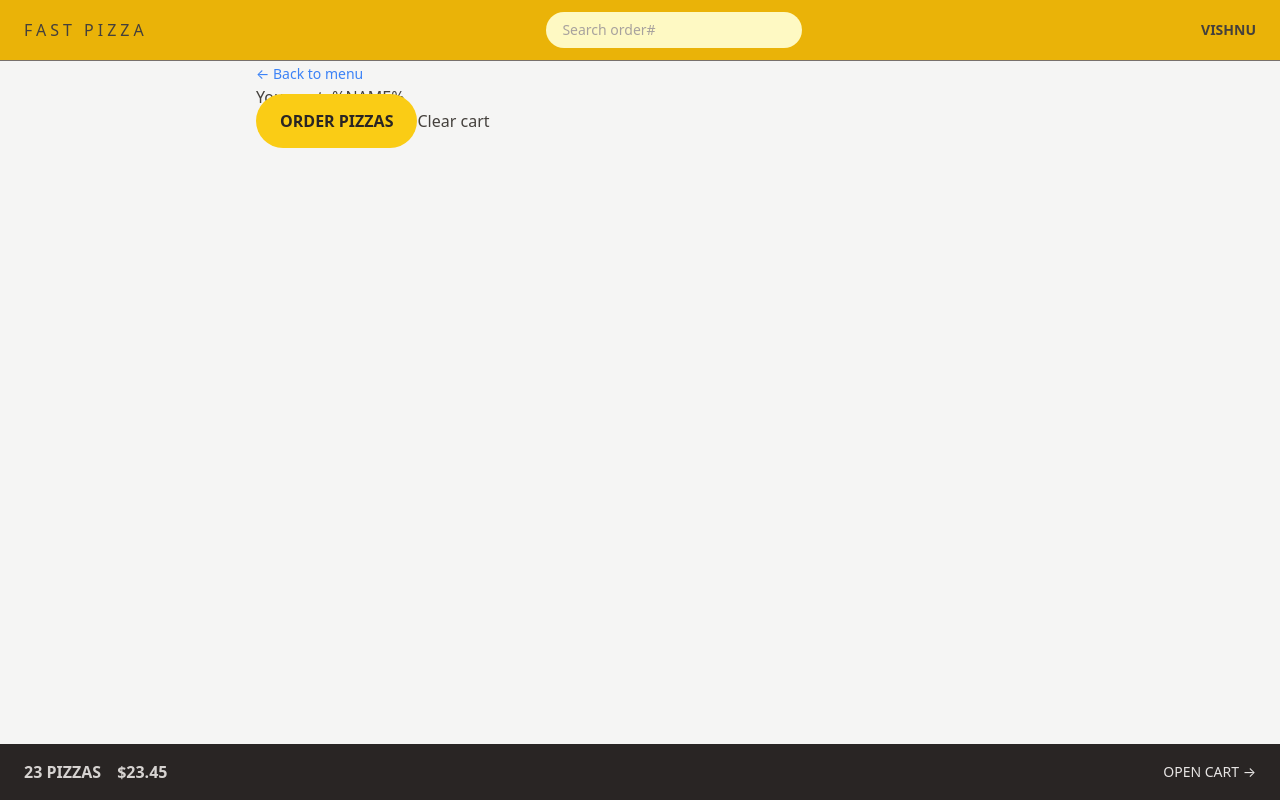
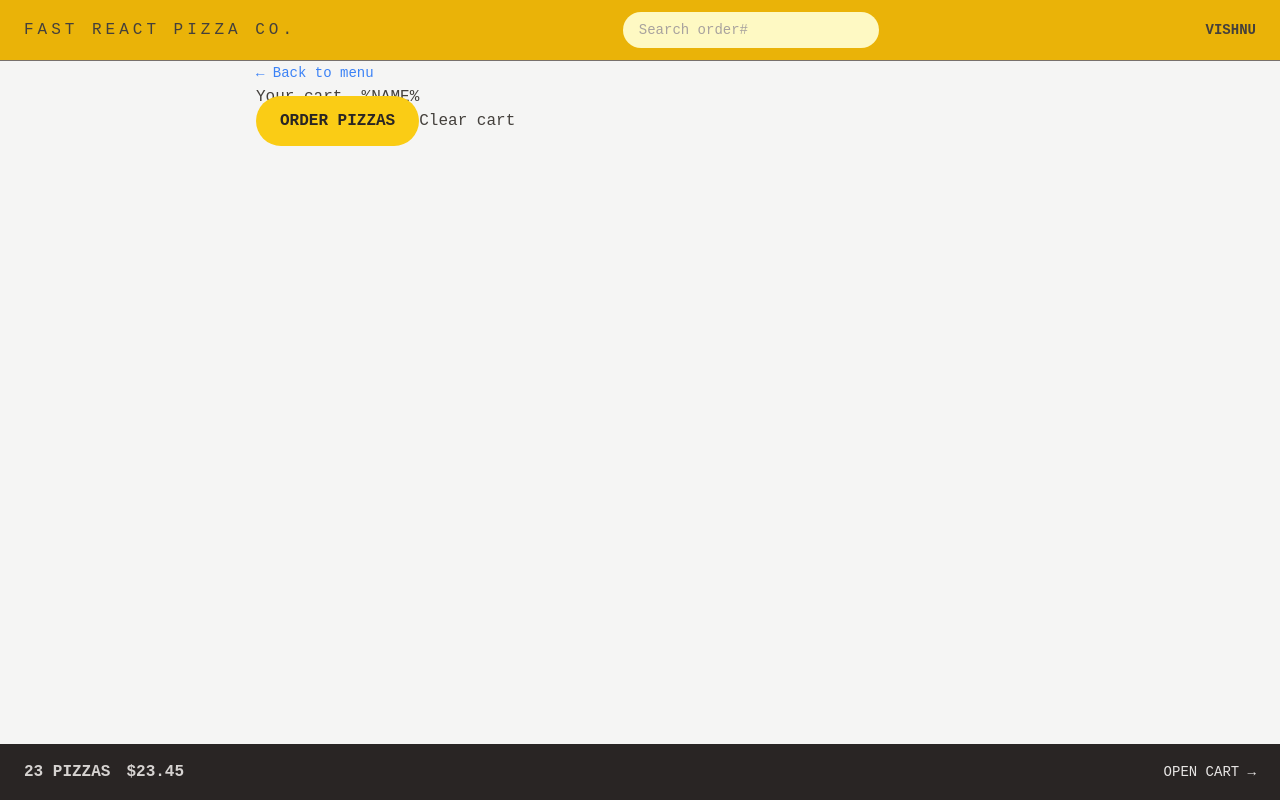
Before and after one commit to vishnukv0072/fastReactPizza, a React (Vite) app: page /cart in a window 1280 px wide. Built offline with nearby package versions, Linux system fonts and the light colour scheme.

Commit message:
Extented tailwind with some custom style, overwrote one existing tw style (h-screen) and customised loader.

```diff
--- a/index.html
+++ b/index.html
@@ -5,6 +5,9 @@
     <link rel="icon" type="image/svg+xml" href="/vite.svg" />
     <meta name="viewport" content="width=device-width, initial-scale=1.0" />
     <title>Vite + React</title>
+    <link rel="preconnect" href="https://fonts.googleapis.com">
+    <link rel="preconnect" href="https://fonts.gstatic.com" crossorigin>
+    <link href="https://fonts.googleapis.com/css2?family=Roboto:ital,wght@0,100..900;1,100..900&display=swap" rel="stylesheet">
   </head>
   <body class="bg-stone-100 text-stone-700">
     <div id="root"></div>
--- a/src/index.css
+++ b/src/index.css
@@ -8,23 +8,7 @@
     transition-all duration-300 placeholder:text-stone-400 focus:outline-none focus:ring focus:ring-yellow-400 w-full
     md:px-6 md:py-3
   }
-}
 
-body {
-  font-family: system-ui, -apple-system, BlinkMacSystemFont, 'Segoe UI', Roboto,
-    Oxygen, Ubuntu, Cantarell, 'Open Sans', 'Helvetica Neue', sans-serif;
-  background-color: #f7f7f7;
-  color: #444;
-}
-
-.layout {
-  display: grid;
-  grid-template-rows: auto 1fr auto;
-  gap: 32px;
-  height: 100dvh;
-}
-
-/* https://dev.to/afif/i-made-100-css-loaders-for-your-next-project-4eje */
   .loader {
     width: 45px;
     aspect-ratio: 0.75;
@@ -48,3 +32,4 @@ body {
       background-position: 0% 50%, 50% 50%, 100% 100%;
     }
   }
+}
--- a/src/ui/Header.jsx
+++ b/src/ui/Header.jsx
@@ -4,8 +4,8 @@ import UserName from "../features/user/UserName.jsx";
 
 function Header() {
   return (
-    <header className="flex items-center justify-between border-b border-stone-500 bg-yellow-500 px-4 py-3 uppercase sm:px-6">
-      <Link to="/" className="tracking-[.25em]">fast pizza</Link>
+    <header className="flex items-center justify-between border-b border-stone-500 bg-yellow-500 px-4 py-3 uppercase sm:px-6 font-pizza">
+      <Link to="/" className="tracking-[.25em]">fast react pizza co.</Link>
       <SearchOrder/>
       <UserName/>
     </header>
--- a/src/ui/Loader.jsx
+++ b/src/ui/Loader.jsx
@@ -1,6 +1,8 @@
 function Loader() {
   return (
+    <div className="absolute inset-0 flex items-center justify-center bg-slate-200/20 backdrop-blur-sm">
     <div className="loader"></div>
+    </div>
   );
 }
 
--- a/tailwind.config.js
+++ b/tailwind.config.js
@@ -1,11 +1,19 @@
 /** @type {import('tailwindcss').Config} */
+//eslint-disable-next-line
 export default {
   content: [
     "./index.html",
     "./src/**/*.{js,ts,jsx,tsx}"
   ],
   theme: {
-    extend: {},
+    extend: {
+      fontFamily: {
+        sans: "Roboto Mono, monospace"
+      },
+      height: {
+        screen: "100dvh"
+      }
+    },
   },
   plugins: [],
 }
```
Lines whose indentation alone changed are shown as unchanged.
